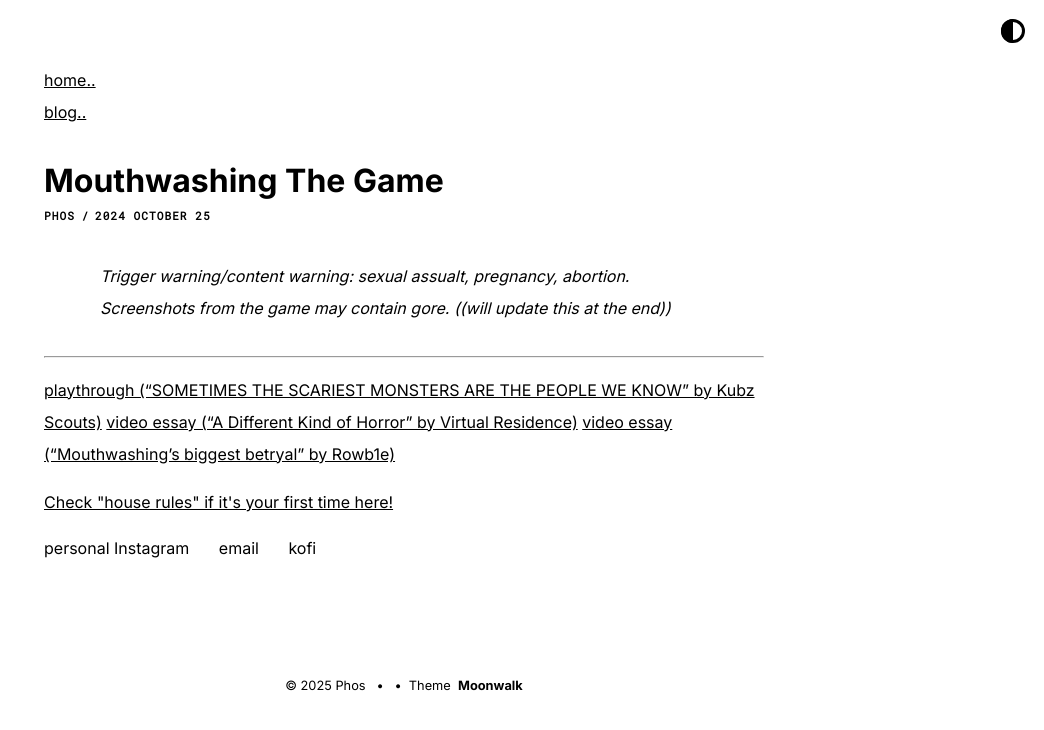
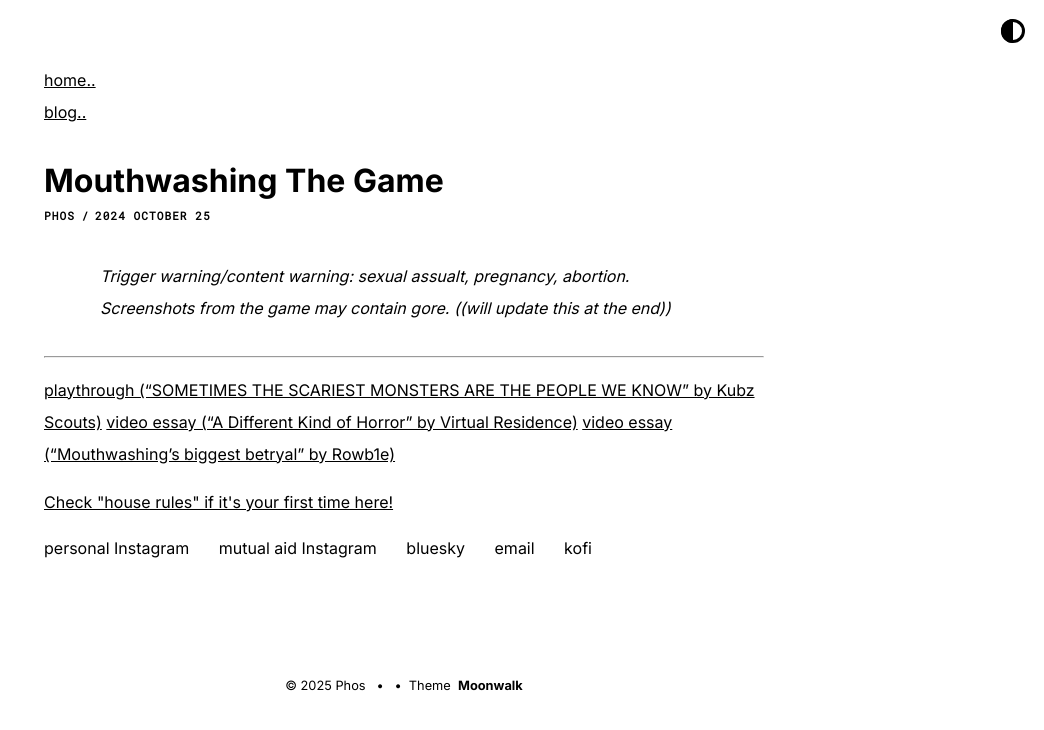
Before and after one commit to phosfuldev/phos_website, a Jekyll site: the page built from _posts/2024-10-25-mouthwashing-the-game.md, in a window 1280 px wide. Shown: the top 730 px of the page, without its empty margins (236-1280 px from the left). Built offline with Jekyll 4.4.1, drawn with Linux system fonts in a browser that asks for light colours.

Commit message:
more content update

```diff
--- a/_data/home.yml
+++ b/_data/home.yml
@@ -23,6 +23,12 @@
   - title: personal Instagram
     url: https://www.instagram.com/phomnomnom/
 
+  - title: mutual aid Instagram
+    url: https://www.instagram.com/we.are_all.we.need/
+
+  - title: bluesky
+    url: https://bsky.app/profile/pspspspsphos.bsky.social
+
   - title: email
     url: mailto:contact.phosworld@protonmail.com
 
```
Also changed, not shown: index.md (+1 -1 lines).
